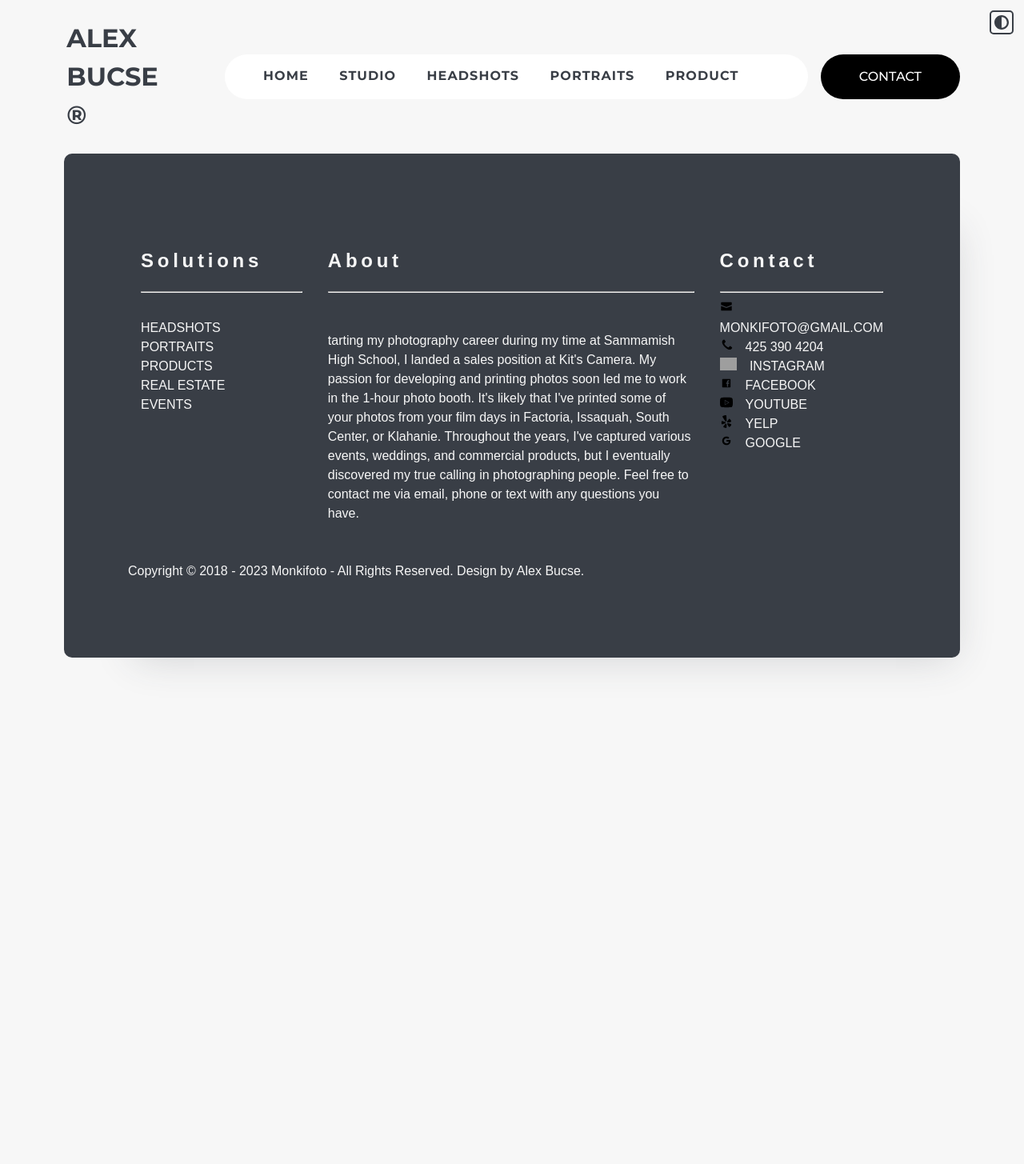
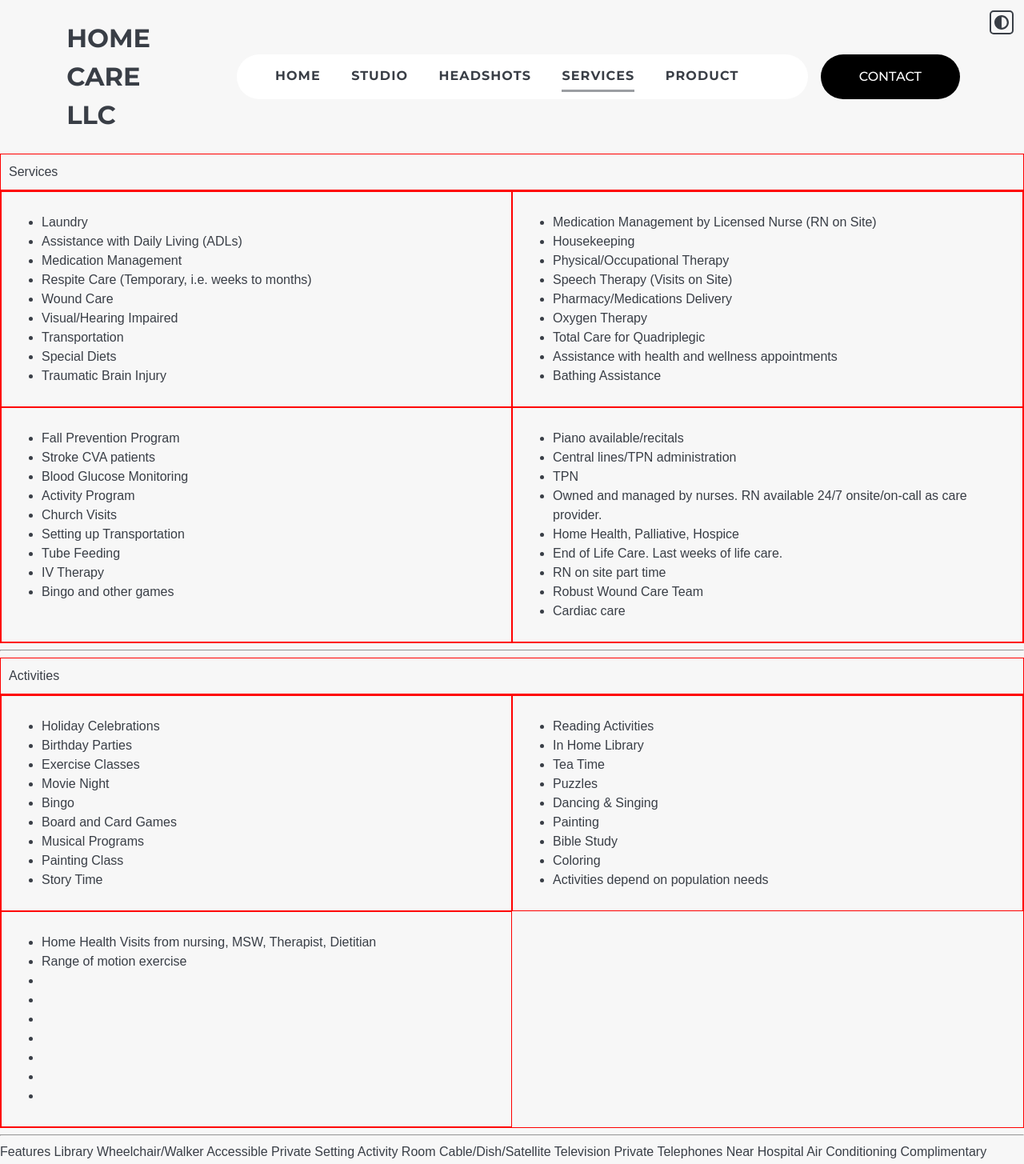
Before and after one commit to monkifoto/abPhoto, an Angular app in the folder abphoto/: page /services in a window 1280 px wide. Before the commit this address led to /. Shown: the top 1455 px of the page at 80% size. Before the commit the page ends 886 px from the top, so only its background shows below. Built offline with nearby package versions, Linux system fonts and the light colour scheme; grey boxes are pictures that could not be loaded.

Commit message:
transitionning to Care Website

```diff
--- a/abphoto/angular.json
+++ b/abphoto/angular.json
@@ -94,5 +94,8 @@
         }
       }
     }
+  },
+  "cli": {
+    "analytics": false
   }
 }
--- a/abphoto/src/app/Pages/home/home.component.html
+++ b/abphoto/src/app/Pages/home/home.component.html
@@ -13,8 +13,7 @@
         <div class="banner_text ">
             <div><h1 class="fs-800 uppercase letter-spacing-1">make a statement</h1> </div>
             <div class="banner_content_text fs-600 --ff-source-sans-pro">
-               You know social media is a powerful tool to reach your potential customers, but every time you try to post something you feel a wave of fear wash over you. Are you worried that your online image doesn't inspire confidence?
-               Overcome the fear and make a statement with a headshot that highlights your best features.
+              Provider with Long term care, Rehabilitation and mental health experience. Completely updated rambler perfectly set up for Adult family home business. Spacious Home features 8 bed, 3 bath and den. Bright and open floor plan, Vaulted Ceiling, featuring new kitchen with shaker style cabinets, Qrtz countertop, stainless steel appliances. Laminate floor throughout the home..
             </div>
         </div>
     </div>
--- /dev/null
+++ b/abphoto/src/app/Pages/services/services.component.css
@@ -0,0 +1,15 @@
+.item {
+  border: 1px solid red;
+  padding: 10px;
+}
+
+.main-dev {
+  display: grid;
+  grid-template-columns: 1fr 1fr;
+  border: solid red 1px;
+}
+
+.item5 {
+  grid-column: 1 / 2;
+  /* or grid-column: 1 / span 2 */
+}
--- /dev/null
+++ b/abphoto/src/app/Pages/services/services.component.html
@@ -0,0 +1,143 @@
+<div class="item item5">Services</div>
+<div class="main-dev">
+
+  <div class="item">
+    <ul>
+      <li>Laundry</li>
+      <li>Assistance with Daily Living (ADLs)</li>
+      <li>Medication Management</li>
+
+      <li>Respite Care (Temporary, i.e. weeks to months)</li>
+      <li>Wound Care</li>
+      <li>Visual/Hearing Impaired</li>
+
+      <li>Transportation</li>
+      <li>Special Diets</li>
+      <li>Traumatic Brain Injury</li>
+    </ul>
+  </div>
+  <div class="item">
+    <ul>
+      <li>Medication Management by Licensed Nurse (RN on Site)</li>
+      <li>Housekeeping</li>
+      <li> Physical/Occupational Therapy</li>
+
+      <li>Speech Therapy (Visits on Site)</li>
+      <li> Pharmacy/Medications Delivery</li>
+      <li> Oxygen Therapy</li>
+
+      <li> Total Care for Quadriplegic</li>
+      <li>Assistance with health and wellness appointments</li>
+      <li>Bathing Assistance</li>
+    </ul>
+
+  </div>
+  <div class="item">
+    <ul>
+      <li>Fall Prevention Program</li>
+      <li> Stroke CVA patients</li>
+      <li>Blood Glucose Monitoring</li>
+
+      <li>Activity Program</li>
+      <li> Church Visits</li>
+      <li>Setting up Transportation</li>
+
+      <li> Tube Feeding</li>
+      <li>IV Therapy</li>
+      <li>Bingo and other games</li>
+    </ul>
+  </div>
+
+  <div class="item">
+    <ul>
+      <li> Piano available/recitals</li>
+      <li>Central lines/TPN administration</li>
+      <li>TPN</li>
+
+      <li>Owned and managed by nurses. RN available 24/7 onsite/on-call as care provider.</li>
+      <li>Home Health, Palliative, Hospice</li>
+      <li>End of Life Care. Last weeks of life care.</li>
+
+      <li>RN on site part time</li>
+      <li>Robust Wound Care Team</li>
+      <li>Cardiac care</li>
+    </ul>
+
+  </div>
+
+</div>
+<hr>
+<div class="item item5">Activities</div>
+<div class="main-dev">
+
+  <div class="item">
+    <ul>
+      <li> Holiday Celebrations</li>
+      <li>Birthday Parties</li>
+      <li>Exercise Classes</li>
+
+      <li>Movie Night</li>
+      <li>Bingo</li>
+      <li>Board and Card Games</li>
+
+      <li>Musical Programs</li>
+      <li>Painting Class</li>
+      <li>Story Time</li>
+    </ul>
+  </div>
+  <div class="item">
+    <ul>
+      <li>Reading Activities</li>
+      <li>In Home Library</li>
+      <li>Tea Time</li>
+
+      <li>Puzzles</li>
+      <li>Dancing & Singing</li>
+      <li>Painting</li>
+
+      <li>Bible Study</li>
+      <li>Coloring</li>
+      <li>Activities depend on population needs</li>
+
+    </ul>
+  </div>
+  <div class="item">
+    <ul>
+      <li>Home Health Visits from nursing, MSW, Therapist, Dietitian</li>
+      <li>Range of motion exercise</li>
+      <li></li>
+
+      <li></li>
+      <li></li>
+      <li></li>
+
+      <li></li>
+      <li></li>
+      <li></li>
+
+    </ul>
+  </div>
+</div>
+<hr>
+Features
+Library
+Wheelchair/Walker Accessible
+Private Setting
+Activity Room
+Cable/Dish/Satellite Television
+Private Telephones
+Near Hospital
+Air Conditioning
+Complimentary Newspapers
+Internet Access
+Emergency Call System/Button
+Complimentary Magazines
+Piano Time
+Security Alarm System
+Register Nurse Owned Home
+Close to Bus Line
+(As requested) TV channel
+Private Rooms
+Patio and/or Deck
+Pet visits allowed, but do not live at the facility.
+Guest WIFI provided with Super High Speed Internet
--- a/abphoto/src/app/app-routing.module.ts
+++ b/abphoto/src/app/app-routing.module.ts
@@ -5,6 +5,7 @@ import { HomeComponent } from './Pages/home/home.component';
 import { PortraitsComponent } from './Pages/portraits/portraits.component';
 import { ProductsComponent } from './Pages/products/products.component';
 import { StudioComponent } from './Pages/studio/studio.component';
+import { ServicesComponent } from './Pages/services/services.component';
 
 const routes: Routes = [
   {path: '', component: HomeComponent},
@@ -12,7 +13,8 @@ const routes: Routes = [
   {path: 'headshot', component: HeadshotsComponent},
   {path: 'studio', component: StudioComponent},
   {path: 'portrait', component: PortraitsComponent},
-  {path: 'product', component: ProductsComponent}
+  {path: 'product', component: ProductsComponent},
+  {path: 'services', component: ServicesComponent}
 ];
 
 @NgModule({
--- a/abphoto/src/app/app.module.ts
+++ b/abphoto/src/app/app.module.ts
@@ -17,6 +17,7 @@ import { BrandsComponent } from './brands/brands.component';
 import { TableCardComponent } from './table-card/table-card.component';
 import { TableCardListComponent } from './table-card-list/table-card-list.component';
 import { SampleCodeComponent } from './sample-code/sample-code.component';
+import { ServicesComponent } from './Pages/services/services.component';
 
 @NgModule({
   declarations: [
@@ -34,7 +35,8 @@ import { SampleCodeComponent } from './sample-code/sample-code.component';
     BrandsComponent,
     TableCardComponent,
     TableCardListComponent,
-    SampleCodeComponent
+    SampleCodeComponent,
+    ServicesComponent
   ],
   imports: [
     BrowserModule,
--- a/abphoto/src/app/nav-bar/nav-bar.component.html
+++ b/abphoto/src/app/nav-bar/nav-bar.component.html
@@ -1,7 +1,7 @@
 <header class="primary-header flex">
 
   <div class="logo">
-    <a href="#">Alex Bucse <span class="reg">&reg;</span></a>
+    <a href="#">Home Care <span class="reg">LLC</span></a>
   </div>
   <div class="primary-naviation-container">
         <button class="mobile-nav-toggle" aria-controls="primary-navigation underline-indicators"><span class="sr-only" aria-expanded="false">Menu</span></button>
@@ -17,7 +17,8 @@
                     <a class="ff-sans-cond uppercase text-accent underline-indicators letter-spacing-5"  href="#" routerLink="/headshot" routerLinkActive="active"><span>02</span>Headshots</a>
                   </li>
                   <li class="navbar_item">
-                    <a class="ff-sans-cond uppercase text-accent underline-indicators letter-spacing-5" href="#" routerLink="/portrait" routerLinkActive="active"><span>03</span>Portraits</a>
+                    <!-- <a class="ff-sans-cond uppercase text-accent underline-indicators letter-spacing-5" href="#" routerLink="/portrait" routerLinkActive="active"><span>03</span>Portraits</a> -->
+                    <a class="ff-sans-cond uppercase text-accent underline-indicators letter-spacing-5" href="#" routerLink="/services" routerLinkActive="active"><span>03</span>Services</a>
                   </li>
                   <li class="navbar_item">
                     <a class="ff-sans-cond uppercase text-accent underline-indicators letter-spacing-5" href="#" routerLink="/product" routerLinkActive="active"><span>04</span>Product</a>
```
Also changed, not shown: abphoto/src/app/Pages/services/services.component.ts (added, +10 -0 lines), abphoto/firebase.json (added), 2 other files (tests, documents, lock files or other folders).
